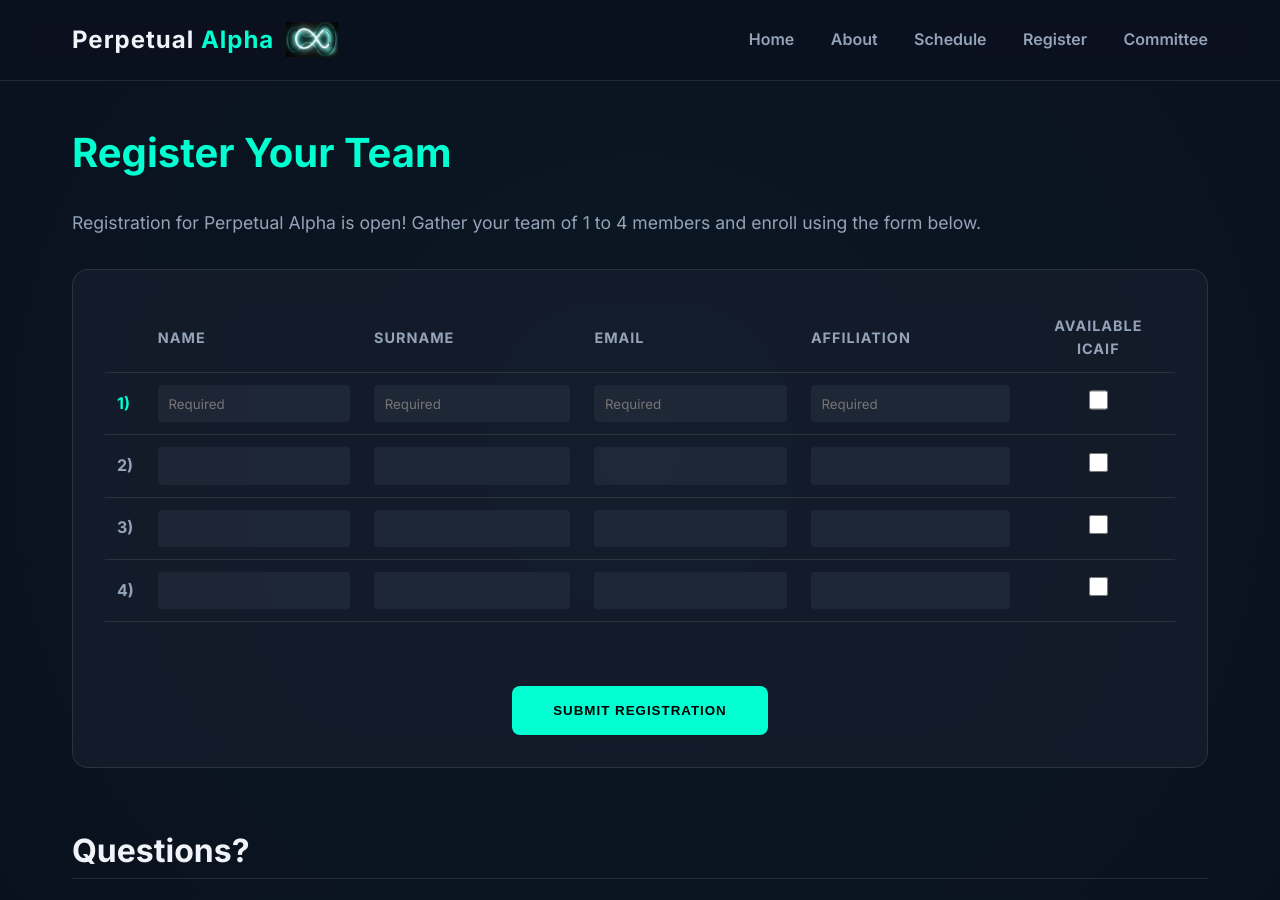
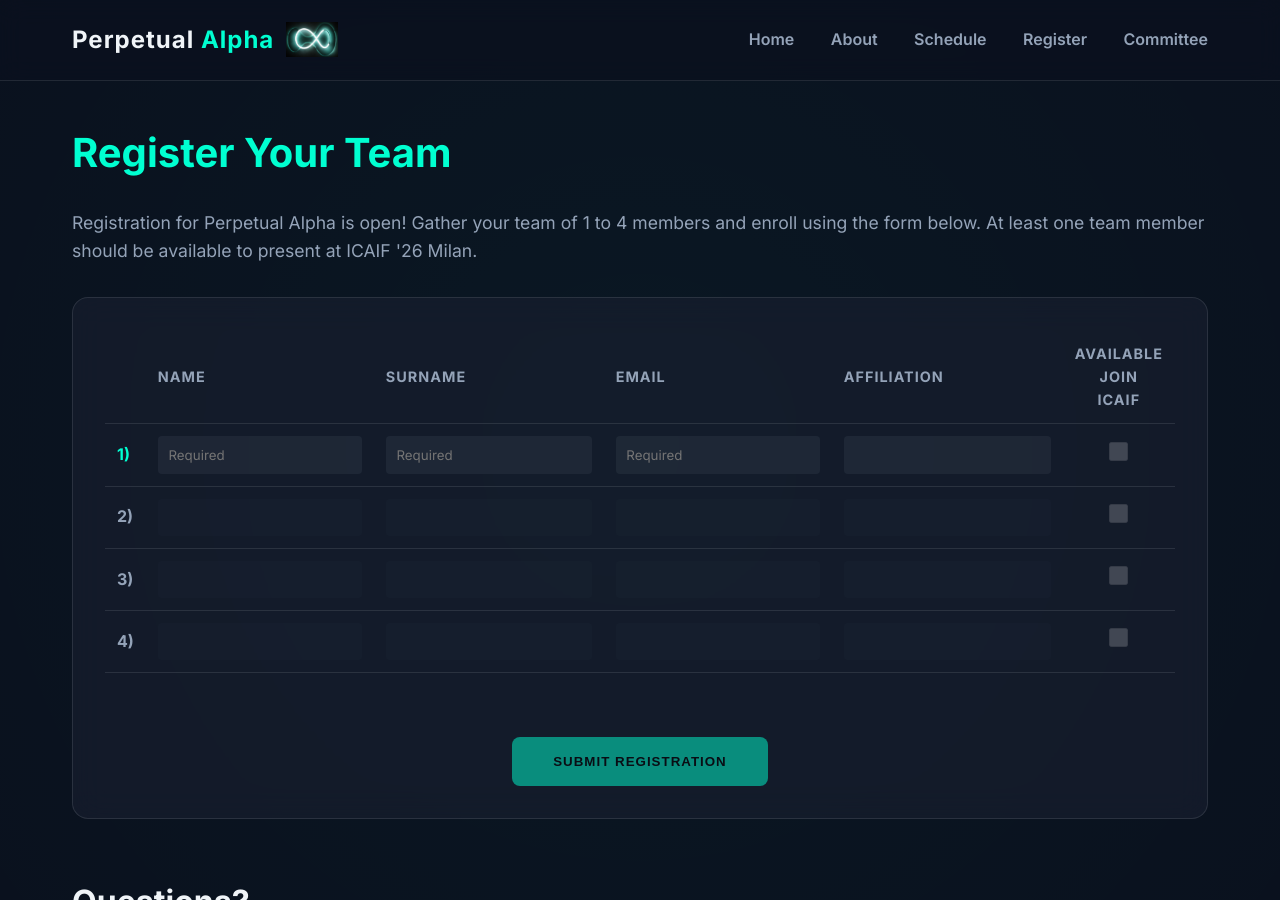
Before and after one commit to perpetual-alpha26/perpetual-alpha26.github.io, a Jekyll site: the page built from register.md, in a window 1280 px wide and 900 px high. Built offline with Jekyll 4.4.1, drawn with Linux system fonts in a browser that asks for light colours; part of the change alters nothing that is shown.

Commit message:
Implement form validation logic and interactions

```diff
--- a/assets/css/style.css
+++ b/assets/css/style.css
@@ -282,6 +282,11 @@ main {
     accent-color: var(--accent-color);
 }
 
+.registration-table input:disabled {
+    opacity: 0.3;
+    cursor: not-allowed;
+}
+
 /* Table styling for schedule */
 table {
     width: 100%;
--- a/register.md
+++ b/register.md
@@ -5,7 +5,7 @@ title: Register
 
 <div class="page-content">
     <h1>Register Your Team</h1>
-    <p>Registration for Perpetual Alpha is open! Gather your team of 1 to 4 members and enroll using the form below.</p>
+    <p>Registration for Perpetual Alpha is open! Gather your team of 1 to 4 members and enroll using the form below. At least one team member should be available to present at ICAIF '26 Milan.</p>
 
     <div class="glass-card" style="margin-top: 2rem;">
         <form action="YOUR_GETFORM_ENDPOINT" method="POST">
@@ -18,7 +18,7 @@ title: Register
                             <th>Surname</th>
                             <th>Email</th>
                             <th>Affiliation</th>
-                            <th style="text-align: center;">Available ICAIF</th>
+                            <th style="text-align: center;">Available<br>Join<br>ICAIF</th>
                         </tr>
                     </thead>
                     <tbody>
@@ -27,8 +27,8 @@ title: Register
                             <td style="font-weight: bold; color: var(--accent-color);">1)</td>
                             <td><input type="text" name="member1_name" required placeholder="Required"></td>
                             <td><input type="text" name="member1_surname" required placeholder="Required"></td>
-                            <td><input type="email" name="member1_email" required placeholder="Required"></td>
-                            <td><input type="text" name="member1_affiliation" required placeholder="Required"></td>
+                            <td><input type="email" name="member1_email" required placeholder="Required" pattern="^[^@\s]+@[^@\s]+\.[^@\s]+$"></td>
+                            <td><input type="text" name="member1_affiliation"></td>
                             <td style="text-align: center;"><input type="checkbox" name="member1_icaif"></td>
                         </tr>
                         <!-- Member 2 -->
@@ -36,7 +36,7 @@ title: Register
                             <td style="font-weight: bold; color: var(--text-secondary);">2)</td>
                             <td><input type="text" name="member2_name"></td>
                             <td><input type="text" name="member2_surname"></td>
-                            <td><input type="email" name="member2_email"></td>
+                            <td><input type="email" name="member2_email" pattern="^[^@\s]+@[^@\s]+\.[^@\s]+$"></td>
                             <td><input type="text" name="member2_affiliation"></td>
                             <td style="text-align: center;"><input type="checkbox" name="member2_icaif"></td>
                         </tr>
@@ -45,7 +45,7 @@ title: Register
                             <td style="font-weight: bold; color: var(--text-secondary);">3)</td>
                             <td><input type="text" name="member3_name"></td>
                             <td><input type="text" name="member3_surname"></td>
-                            <td><input type="email" name="member3_email"></td>
+                            <td><input type="email" name="member3_email" pattern="^[^@\s]+@[^@\s]+\.[^@\s]+$"></td>
                             <td><input type="text" name="member3_affiliation"></td>
                             <td style="text-align: center;"><input type="checkbox" name="member3_icaif"></td>
                         </tr>
@@ -54,7 +54,7 @@ title: Register
                             <td style="font-weight: bold; color: var(--text-secondary);">4)</td>
                             <td><input type="text" name="member4_name"></td>
                             <td><input type="text" name="member4_surname"></td>
-                            <td><input type="email" name="member4_email"></td>
+                            <td><input type="email" name="member4_email" pattern="^[^@\s]+@[^@\s]+\.[^@\s]+$"></td>
                             <td><input type="text" name="member4_affiliation"></td>
                             <td style="text-align: center;"><input type="checkbox" name="member4_icaif"></td>
                         </tr>
@@ -63,7 +63,7 @@ title: Register
             </div>
 
             <div style="margin-top: 2rem; text-align: center;">
-                <button type="submit" class="btn">Submit Registration</button>
+                <button type="submit" class="btn" id="submit-btn">Submit Registration</button>
             </div>
         </form>
     </div>
@@ -72,3 +72,79 @@ title: Register
     <p>If you have any questions regarding the competition, eligibility, or technical requirements, please don't hesitate to reach out to the organizers.</p>
     <p><strong>Contact Email:</strong> <a href="mailto:{{ site.email }}">{{ site.email }}</a></p>
 </div>
+
+<script>
+document.addEventListener('DOMContentLoaded', function() {
+    const form = document.querySelector('form');
+    const submitBtn = document.getElementById('submit-btn');
+
+    const rows = [1, 2, 3, 4].map(i => ({
+        name: form.querySelector(`[name="member${i}_name"]`),
+        surname: form.querySelector(`[name="member${i}_surname"]`),
+        email: form.querySelector(`[name="member${i}_email"]`),
+        affiliation: form.querySelector(`[name="member${i}_affiliation"]`),
+        icaif: form.querySelector(`[name="member${i}_icaif"]`)
+    }));
+
+    function isRowValid(row) {
+        return row.name.value.trim() !== '' &&
+               row.surname.value.trim() !== '' &&
+               row.email.value.trim() !== '' &&
+               row.email.checkValidity();
+    }
+
+    const enableRow = (row, enable) => {
+        row.name.disabled = !enable;
+        row.surname.disabled = !enable;
+        row.email.disabled = !enable;
+        row.affiliation.disabled = !enable;
+
+        if (!enable) {
+            row.name.value = '';
+            row.surname.value = '';
+            row.email.value = '';
+            row.affiliation.value = '';
+            row.icaif.checked = false;
+        }
+    };
+
+    function updateFormState() {
+        let row1Valid = isRowValid(rows[0]);
+        let row2Valid = isRowValid(rows[1]);
+        let row3Valid = isRowValid(rows[2]);
+        let row4Valid = isRowValid(rows[3]);
+
+        // Rule 5: Row n activated if row n-1 is completed
+        enableRow(rows[1], row1Valid);
+        enableRow(rows[2], row2Valid);
+        enableRow(rows[3], row3Valid);
+
+        // Rule 6: Checkbox enabled only if its row is valid
+        rows[0].icaif.disabled = !row1Valid;
+        rows[1].icaif.disabled = !row2Valid;
+        rows[2].icaif.disabled = !row3Valid;
+        rows[3].icaif.disabled = !row4Valid;
+
+        rows.forEach(r => { if(r.icaif.disabled) r.icaif.checked = false; });
+
+        // Rule 7: Submit button enabled if row 1 is valid AND at least one checkbox is checked
+        let anyChecked = rows.some(r => r.icaif.checked);
+        submitBtn.disabled = !(row1Valid && anyChecked);
+
+        if (submitBtn.disabled) {
+            submitBtn.style.opacity = '0.5';
+            submitBtn.style.cursor = 'not-allowed';
+        } else {
+            submitBtn.style.opacity = '1';
+            submitBtn.style.cursor = 'pointer';
+        }
+    }
+
+    form.querySelectorAll('input').forEach(input => {
+        input.addEventListener('input', updateFormState);
+        input.addEventListener('change', updateFormState);
+    });
+
+    updateFormState();
+});
+</script>
```
